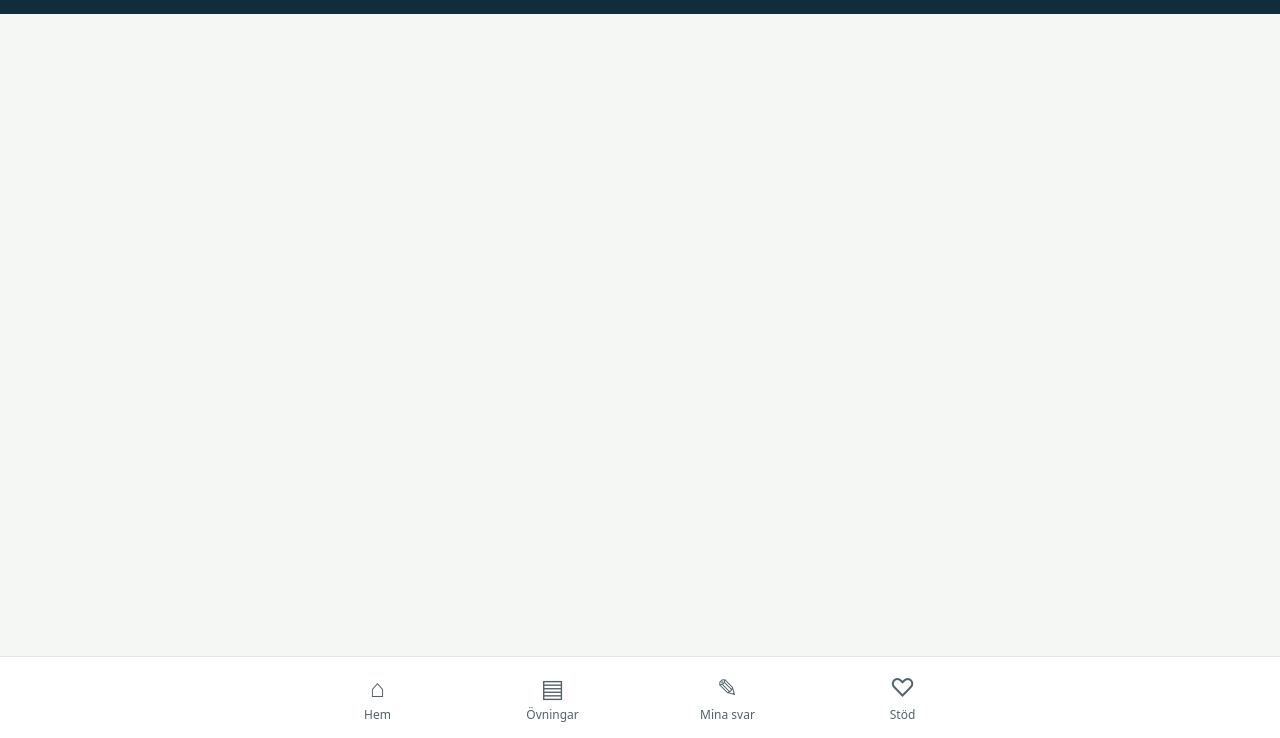
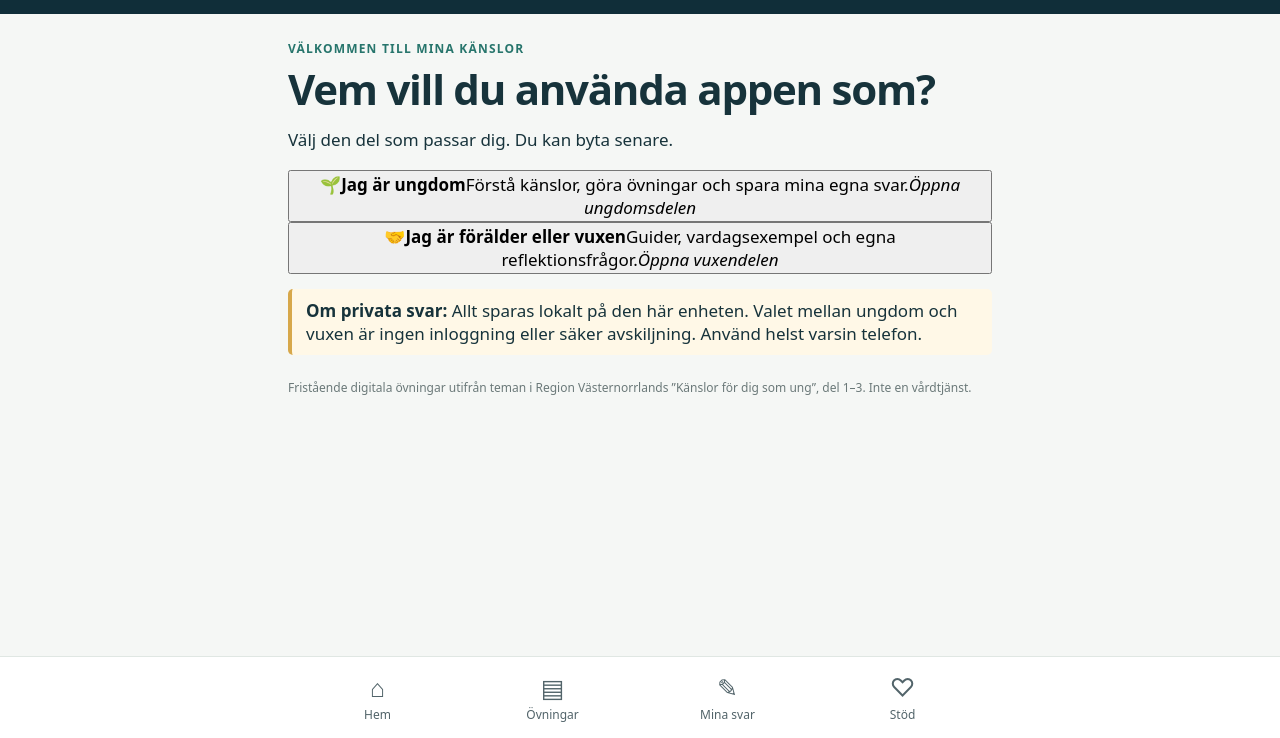
Before and after one commit to petehornell/mina-kanslor, a plain HTML site: page index.html in a window 1280 px wide. Shown: the part 62-800 px from the top of the page. Drawn offline with Linux system fonts and the light colour scheme.

Commit message:
Load youth guidance and parent experience in version 2.3

```diff
--- a/index.html
+++ b/index.html
@@ -1 +1 @@
-<!doctype html><html lang="sv"><head><meta charset="utf-8"><meta name="viewport" content="width=device-width,initial-scale=1,viewport-fit=cover"><meta name="theme-color" content="#102e39"><meta name="description" content="En privat plats att utforska känslor, i egen takt."><link rel="manifest" href="manifest.webmanifest"><link rel="icon" href="icon.svg" type="image/svg+xml"><title>Mina känslor</title><link rel="stylesheet" href="style.css?v=2.2"></head><body><div id="app"><header><div class="brand"><span class="logo">✳</span><div><strong>Mina känslor</strong><small>En plats bara för dig</small></div></div><button class="iconbtn" id="settingsBtn" aria-label="Inställningar">⚙</button></header><main id="view" tabindex="-1"></main><nav aria-label="Huvudmeny"><button data-nav="home">⌂<span>Hem</span></button><button data-nav="exercises">▤<span>Övningar</span></button><button data-nav="answers">✎<span>Mina svar</span></button><button data-nav="help">♡<span>Stöd</span></button></nav></div><script src="features.js?v=2.2" defer></script><script src="app.js?v=2.2" defer></script></body></html>
+<!doctype html><html lang="sv"><head><meta charset="utf-8"><meta name="viewport" content="width=device-width,initial-scale=1,viewport-fit=cover"><meta name="theme-color" content="#102e39"><meta name="description" content="En privat plats att utforska känslor, i egen takt."><link rel="manifest" href="manifest.webmanifest"><link rel="icon" href="icon.svg" type="image/svg+xml"><title>Mina känslor</title><link rel="stylesheet" href="style.css?v=2.3"></head><body><div id="app"><header><div class="brand"><span class="logo">✳</span><div><strong>Mina känslor</strong><small>En plats bara för dig</small></div></div><div class="header-actions"><button type="button" class="role-switch" id="switchRoleBtn" hidden aria-label="Välj ungdoms- eller vuxendel">Byt vy</button><button class="iconbtn" id="settingsBtn" aria-label="Inställningar">⚙</button></div></header><main id="view" tabindex="-1"></main><nav aria-label="Huvudmeny"><button data-nav="home">⌂<span>Hem</span></button><button data-nav="exercises">▤<span>Övningar</span></button><button data-nav="answers">✎<span>Mina svar</span></button><button data-nav="help">♡<span>Stöd</span></button></nav></div><script src="features.js?v=2.3" defer></script><script src="guides.js?v=2.3" defer></script><script src="app.js?v=2.3" defer></script></body></html>
```
